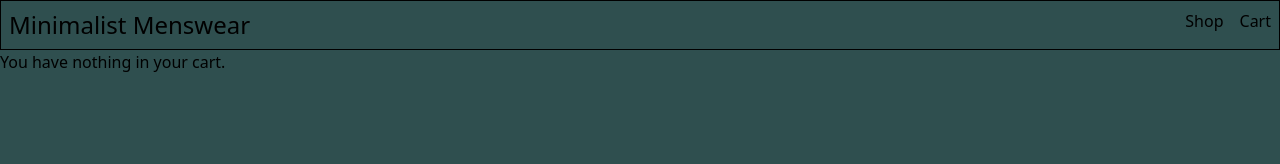
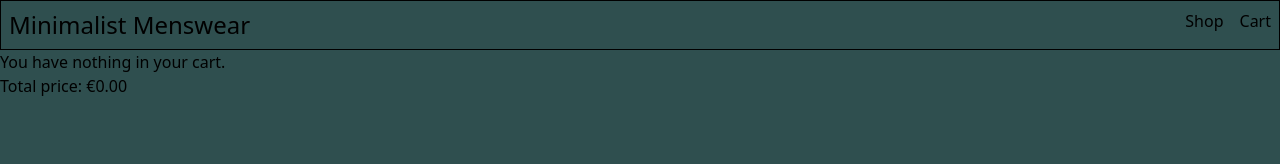
Before and after one commit to KodNova/odin-shopping-cart, a React (Vite) app: page /cart in a window 1280 px wide. Shown: the top 164 px of the page. Built offline with nearby package versions, Linux system fonts and the light colour scheme.

Commit message:
add: cart total price

```diff
--- a/src/componets/CartItemCard.tsx
+++ b/src/componets/CartItemCard.tsx
@@ -15,13 +15,13 @@ export default function CartItemCard({
     <div>
       <img className="w-30" src={item.image} alt={item.title} />
       <h3>{item.title}</h3>
-      <p>€{item.price}</p>
+      <p>€{item.price.toFixed(2)}</p>
       <div>
         <button onClick={() => decreaseQuantity(item, -1)}>-</button>
         <p>quantity: {item.quantity}</p>
         <button onClick={() => addToCart(item, 1)}>+</button>
       </div>
-      <p>Total: €{item.price * item.quantity}</p>
+      <p>Total: €{(item.price * item.quantity).toFixed(2)}</p>
       <button
         className="border-1 border-black p-1"
         onClick={() => decreaseQuantity(item, -item.quantity)}
--- a/src/componets/ShopItemCard.tsx
+++ b/src/componets/ShopItemCard.tsx
@@ -12,7 +12,7 @@ export default function ShopItemCard({ item, addToCart }: ShopItemCardProps) {
     <div className="w-1/5">
       <img className="w-30" src={item.image} alt={item.title} />
       <h3>{item.title}</h3>
-      <p>€{item.price}</p>
+      <p>€{item.price.toFixed(2)}</p>
       <div>
         <input
           className="w-10 rounded-3xl bg-amber-100 text-center"
--- a/src/contexts/CartContext.tsx
+++ b/src/contexts/CartContext.tsx
@@ -5,6 +5,7 @@ type CartContext = {
   cartItems: CartItem[];
   addToCart: (item: ShopItem, quantity: number) => void;
   decreaseQuantity: (item: CartItem, quantity: number) => void;
+  getCartTotal: () => number;
 };
 
 type CartContextProviderProps = {
@@ -15,6 +16,7 @@ export const CartContext = createContext<CartContext>({
   cartItems: [],
   addToCart: () => {},
   decreaseQuantity: () => {},
+  getCartTotal: () => 0,
 });
 
 export default function CartContextProvider({
@@ -62,8 +64,13 @@ export default function CartContextProvider({
       setCartItems(updateExistingItemQuanity(item, quantity));
   };
 
+  const getCartTotal = (): number =>
+    cartItems.reduce((total, item) => total + item.price * item.quantity, 0);
+
   return (
-    <CartContext.Provider value={{ cartItems, addToCart, decreaseQuantity }}>
+    <CartContext.Provider
+      value={{ cartItems, addToCart, decreaseQuantity, getCartTotal }}
+    >
       {children}
     </CartContext.Provider>
   );
--- a/src/pages/Cart.tsx
+++ b/src/pages/Cart.tsx
@@ -1,11 +1,14 @@
 import CartItemContainer from "../componets/CartItemContainer";
 import Header from "../componets/Header";
+import useCartContext from "../hooks/useCartContext";
 
 export default function CartPage() {
+  const { getCartTotal } = useCartContext();
   return (
     <>
       <Header />
       <CartItemContainer />
+      <p>Total price: €{getCartTotal().toFixed(2)} </p>
     </>
   );
 }
```
